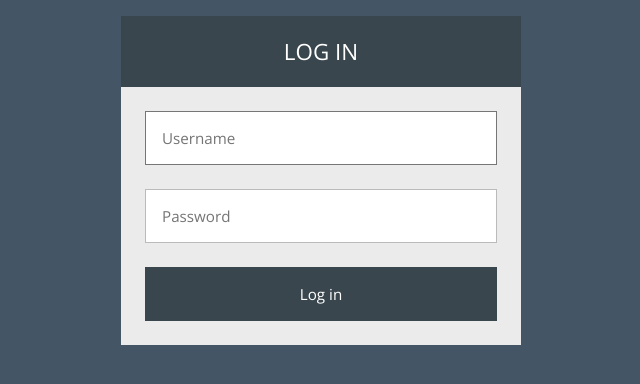
After one commit to mrkai1253/django-chat-app, a Django app: page /login/ in a window 1280 px wide. The commit adds this page. Shown: the top 384 px of the page, without its empty margins (319-959 px from the left). Run offline with Django 3.2, Linux system fonts and the light colour scheme.

Commit message:
Added login form

```diff
--- /dev/null
+++ b/Static/login.css
@@ -0,0 +1,80 @@
+@import url(https://fonts.googleapis.com/css?family=Open+Sans:400,700);
+
+body {
+  background: #456;
+  font-family: 'Open Sans', sans-serif;
+}
+
+.login {
+  width: 400px;
+  margin: 16px auto;
+  font-size: 16px;
+}
+
+/* Reset top and bottom margins from certain elements */
+.login-header,
+.login p {
+  margin-top: 0;
+  margin-bottom: 0;
+}
+
+.login-header {
+  background: #39464e;
+  padding: 20px;
+  font-size: 1.4em;
+  font-weight: normal;
+  text-align: center;
+  text-transform: uppercase;
+  color: #fff;
+}
+
+.login-container {
+  background: #ebebeb;
+  padding: 12px;
+}
+
+/* Every row inside .login-container is defined with p tags */
+.login p {
+  padding: 12px;
+}
+
+.login input {
+  box-sizing: border-box;
+  display: block;
+  width: 100%;
+  border-width: 1px;
+  border-style: solid;
+  padding: 16px;
+  outline: 0;
+  font-family: inherit;
+  font-size: 0.95em;
+}
+
+.login input[type="email"],
+.login input[type="password"] {
+  background: #fff;
+  border-color: #bbb;
+  color: #555;
+}
+
+/* Text fields' focus effect */
+.login input[type="email"]:focus,
+.login input[type="password"]:focus {
+  border-color: #888;
+}
+
+.login input[type="submit"] {
+  background: #39464e;
+  border-color: transparent;
+  color: #fff;
+  cursor: pointer;
+}
+
+.login input[type="submit"]:hover {
+  background: #17c;
+}
+
+/* Buttons' focus effect */
+.login input[type="submit"]:focus {
+  border-color: #05a;
+}
--- /dev/null
+++ b/Templates/login.html
@@ -0,0 +1,30 @@
+<!DOCTYPE html>
+{% load static %}
+<html lang="en">
+
+<head>
+  <meta charset="UTF-8">
+  <meta name="viewport" content="width=device-width, initial-scale=1.0">
+  <meta http-equiv="X-UA-Compatible" content="ie=edge">
+  <link rel="stylesheet" href="{% static 'login.css'%}">
+  <title>Login</title>
+</head>
+<div>
+  <div class="login">
+
+
+    <h2 class="login-header">Log in</h2>
+
+    <form class="login-container" method="POST">
+        {% csrf_token %}
+      <p><input type="text" placeholder="Username" name="username"></p>
+      <p><input type="password" placeholder="Password" name="password"></p>
+      <p><input type="submit" value="Log in"></p>
+    </form>
+  </div>
+</div>
+
+<body>
+</body>
+
+</html>
--- a/Templates/users.html
+++ b/Templates/users.html
@@ -2,6 +2,7 @@
 {% load static %}
 
 <html lang="en" style="margin:0">
+
 <head>
     <meta charset="UTF-8">
     <title>Hey {{request.user}}</title>
@@ -11,6 +12,7 @@
     <link rel="stylesheet" type="text/css" href="{% static 'main.css' %}">
     <link rel="stylesheet" type="text/css" href="{% static 'users.css' %}">
 </head>
+
 <body>
     <div style="background:#39464e;width:100%">
         <h1 class="user-users"><a href={% url 'home' %} class="users-anchor" style="color: white">Hey {{request.user}}</a>
@@ -31,4 +33,5 @@
 
 
 </body>
+
 </html>
--- a/chat_app/urls.py
+++ b/chat_app/urls.py
@@ -1,8 +1,9 @@
 from django.urls import path
-from .views import home, list_users, message_user
+from .views import home, list_users, message_user,login_func
 
 urlpatterns = [
     path('', home, name = 'home'),
+    path('login/',login_func,name = 'login'),
     path('users/', list_users, name='users'),
     path('users/<username>', message_user, name='message-user'),
 ]
--- a/chat_app/views.py
+++ b/chat_app/views.py
@@ -1,36 +1,51 @@
 from django.http import HttpResponse
-from django.shortcuts import render
+from django.shortcuts import render,redirect,reverse
 from .forms import MessageForm
 from django.contrib.auth import authenticate, login
 from django.contrib.auth.models import User
 from .models import MessageModel
 
 
+
+
+def login_func(request):
+
+    if request.method == 'POST':
+        user = authenticate(username = request.POST['username'],password = request.POST['password'])
+        if user is not None:
+            login(request,user)
+            print("{} authenticated".format(request.user))
+            return redirect('home')
+        else:
+            print('Wrong credentials')
+
+    return render(request,'login.html')
+
+
 def home(request):
-    sender = authenticate(username='Shaji', password='shajithomas1253')
-    if sender is not None:
-        login(request, sender)
-        print("{} authenticated".format(request.user))
-        users = User.objects.all().filter(is_staff=False)
+        if request.user.is_authenticated:
+            print("{} authenticated".format(request.user))
+            users = User.objects.all().filter(is_staff=False).exclude(username = request.user)
 
-        form = MessageForm(request.POST or None)
-        if form.is_valid():
-            print()
+            form = MessageForm(request.POST or None)
+            if form.is_valid():
+                print()
 
-            msgmodel = MessageModel(receiver=User.objects.get(username=request.POST['dropdown']),
-                                    sender_name=request.user,
-                                    message=form.cleaned_data['message'])
-            msgmodel.save()
+                msgmodel = MessageModel(receiver=User.objects.get(username=request.POST['dropdown']),
+                                        sender_name=request.user,
+                                        message=form.cleaned_data['message'])
+                msgmodel.save()
 
-            form = MessageForm()
+                form = MessageForm()
 
+            else:
+                print("Error")
+
+            messages = reversed(MessageModel.objects.all().filter(sender_name=request.user).order_by('-id')[:4])
+
+            return render(request, 'index.html', {'messageform': form, 'users': users, 'messages': messages})
         else:
-            print("Error")
-
-        messages = reversed(MessageModel.objects.all().filter(sender_name=request.user).order_by('-id')[:4])
-
-    return render(request, 'index.html', {'messageform': form, 'users': users, 'messages': messages})
-
+            return redirect('login')
 
 def list_users(request):
     users = User.objects.all().filter(is_staff=False)
@@ -40,4 +55,3 @@ def list_users(request):
 def message_user(request,username):
     print(username)
     return HttpResponse('{} Selected'.format(username))
-    pass
--- a/djangochatapp/settings.py
+++ b/djangochatapp/settings.py
@@ -29,7 +29,7 @@ SECRET_KEY = 'z(kj2!%*$*w^%a+@h)1!_c(bt7%4@1!ifx*fyahxhfomf6c&_i'
 # SECURITY WARNING: don't run with debug turned on in production!
 DEBUG = True
 
-ALLOWED_HOSTS = ['127.0.0.1']
+ALLOWED_HOSTS = ['127.0.0.1','192.168.42.76']
 
 # Application definition
 
```
Also changed, not shown: db.sqlite3. Lines whose indentation alone changed are shown as unchanged.
